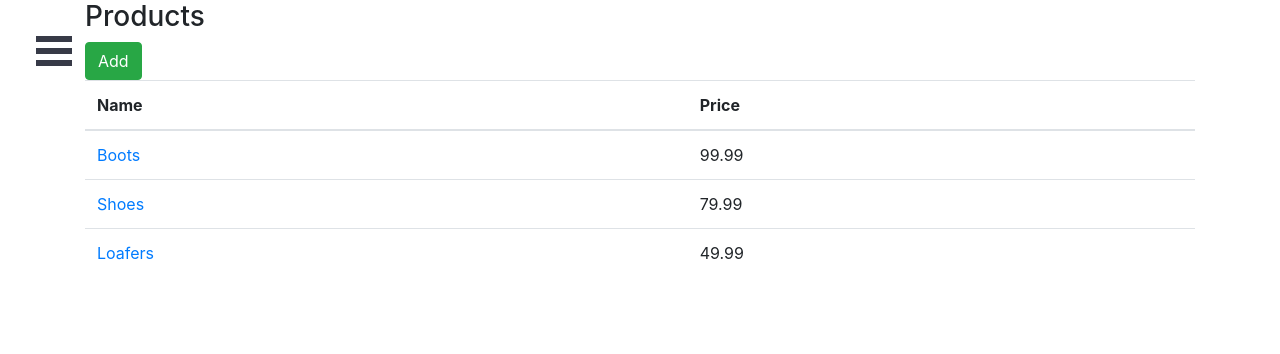
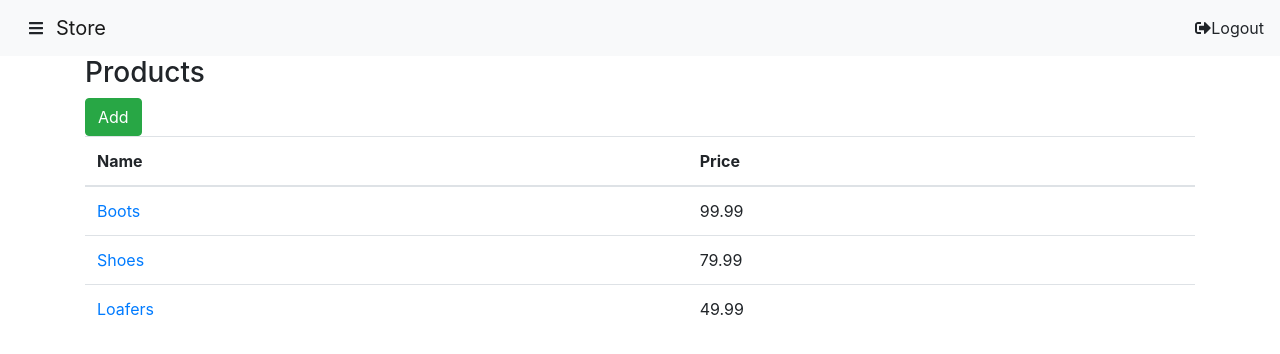
Before and after one commit to kareta/store, a React (Create React App) app: page / in a window 1280 px wide. Shown: the top 354 px of the page. Built offline with nearby package versions, Linux system fonts and the light colour scheme.

Commit message:
Add navigation bar

```diff
--- a/package.json
+++ b/package.json
@@ -7,6 +7,9 @@
     "@fortawesome/free-solid-svg-icons": "^5.7.2",
     "@fortawesome/react-fontawesome": "^0.1.4",
     "bootstrap": "^4.2.1",
+    "jquery": "^3.3.1",
+    "popper": "^1.0.1",
+    "popper.js": "^1.14.7",
     "prop-types": "latest",
     "react": "^16.8.3",
     "react-burger-menu": "^2.6.5",
--- a/src/App.js
+++ b/src/App.js
@@ -4,15 +4,39 @@ import {Switch} from "react-router-dom";
 import Route from "react-router-dom/es/Route";
 import ProductEditor from "./components/ProductEditor";
 import Sidebar from "./components/Sidebar";
+import Navbar from "./components/Navbar";
 import { Provider } from 'react-redux';
 import store from './store';
+
+//Bootstrap dependencies
 import 'bootstrap/dist/css/bootstrap.min.css';
+import 'jquery/dist/jquery.min';
+import 'popper.js/dist/popper.min';
+import 'bootstrap/dist/js/bootstrap.min';
 
 class App extends Component {
+
+  state = {
+    sidebarIsOpen: false,
+  };
+
+  onBarsClick = () => {
+    this.setState({
+      sidebarIsOpen: !this.state.sidebarIsOpen,
+    });
+  };
+
+  onSidebarToggle = ({ isOpen }) => {
+    this.setState({
+      sidebarIsOpen: isOpen,
+    });
+  };
+
   render() {
     return (
       <Provider store={store}>
-        <Sidebar />
+        <Sidebar isOpen={this.state.sidebarIsOpen} onToggle={this.onSidebarToggle}/>
+        <Navbar onBarsClick={this.onBarsClick}/>
         <Switch>
           <Route exact path='/' component={ProductGrid}/>
           <Route path='/products/:id' component={ProductEditor}/>
--- /dev/null
+++ b/src/components/Navbar.js
@@ -0,0 +1,33 @@
+import React, {Component} from 'react';
+import { FontAwesomeIcon } from '@fortawesome/react-fontawesome';
+import { faSignOutAlt, faBars } from '@fortawesome/free-solid-svg-icons';
+import PropTypes  from 'prop-types';
+
+class Navbar extends Component {
+  render() {
+    return (
+      <nav className="navbar navbar-expand-lg navbar-light bg-light">
+        <ul className="navbar-nav">
+          <li className="btn" onClick={this.props.onBarsClick}>
+            <FontAwesomeIcon icon={faBars} />
+          </li>
+        </ul>
+
+        <div className="navbar-brand mr-auto">Store</div>
+
+        <ul className="navbar-nav">
+          <li>
+            <FontAwesomeIcon icon={faSignOutAlt} />
+            Logout
+          </li>
+        </ul>
+      </nav>
+    );
+  }
+}
+
+Navbar.propTypes = {
+  onBarsClick: PropTypes.func.isRequired,
+};
+
+export default Navbar;
--- a/src/components/Sidebar.js
+++ b/src/components/Sidebar.js
@@ -3,13 +3,19 @@ import { slide as Menu } from "react-burger-menu";
 import { Link } from "react-router-dom";
 import { FontAwesomeIcon } from '@fortawesome/react-fontawesome';
 import { faTshirt } from '@fortawesome/free-solid-svg-icons';
+import PropTypes  from 'prop-types';
 
 import './Sidebar.css';
 
 class Sidebar extends Component {
   render() {
     return (
-      <Menu width={200}>
+      <Menu
+        width={200}
+        isOpen={this.props.isOpen}
+        customBurgerIcon={false}
+        onStateChange={this.props.onToggle}
+      >
         <Link to="/">
           <FontAwesomeIcon icon={faTshirt} />
           <span>Products</span>
@@ -19,4 +25,9 @@ class Sidebar extends Component {
   }
 }
 
+Sidebar.propTypes = {
+  isOpen: PropTypes.bool,
+  onToggle: PropTypes.func,
+};
+
 export default Sidebar;
```
Also changed, not shown: 1 other file (tests, documents, lock files or other folders).
